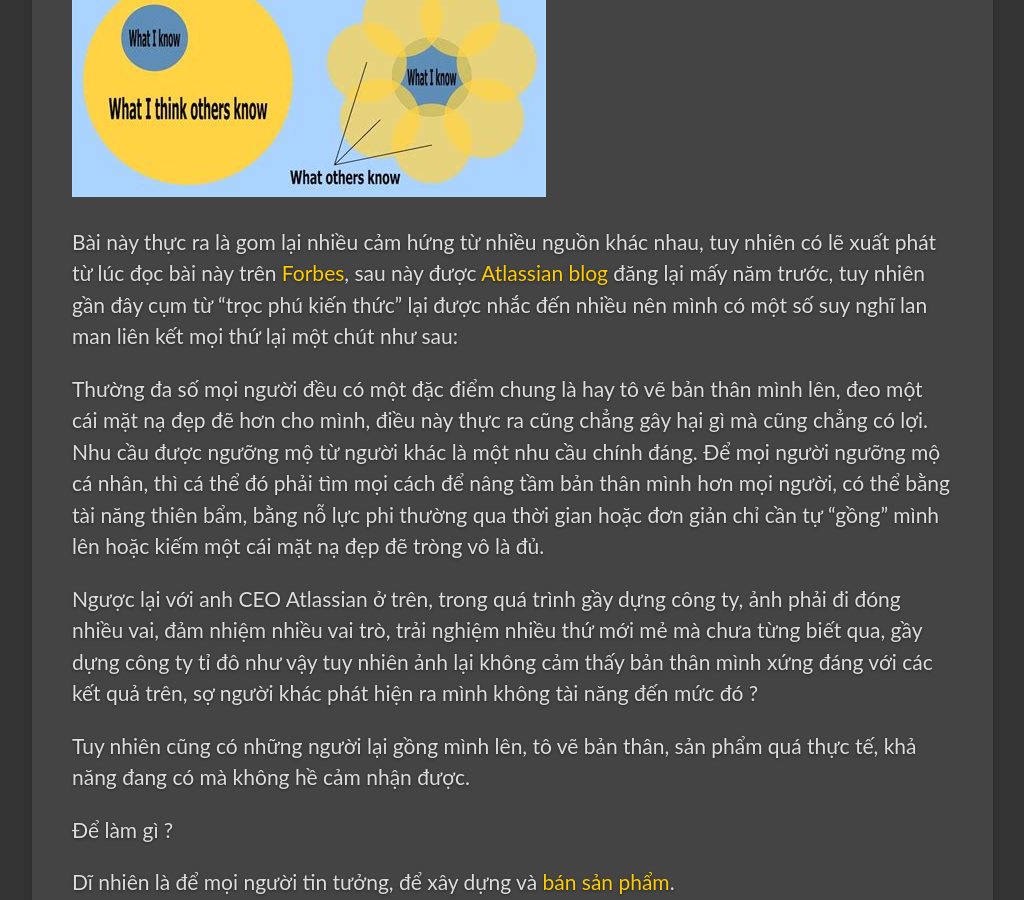
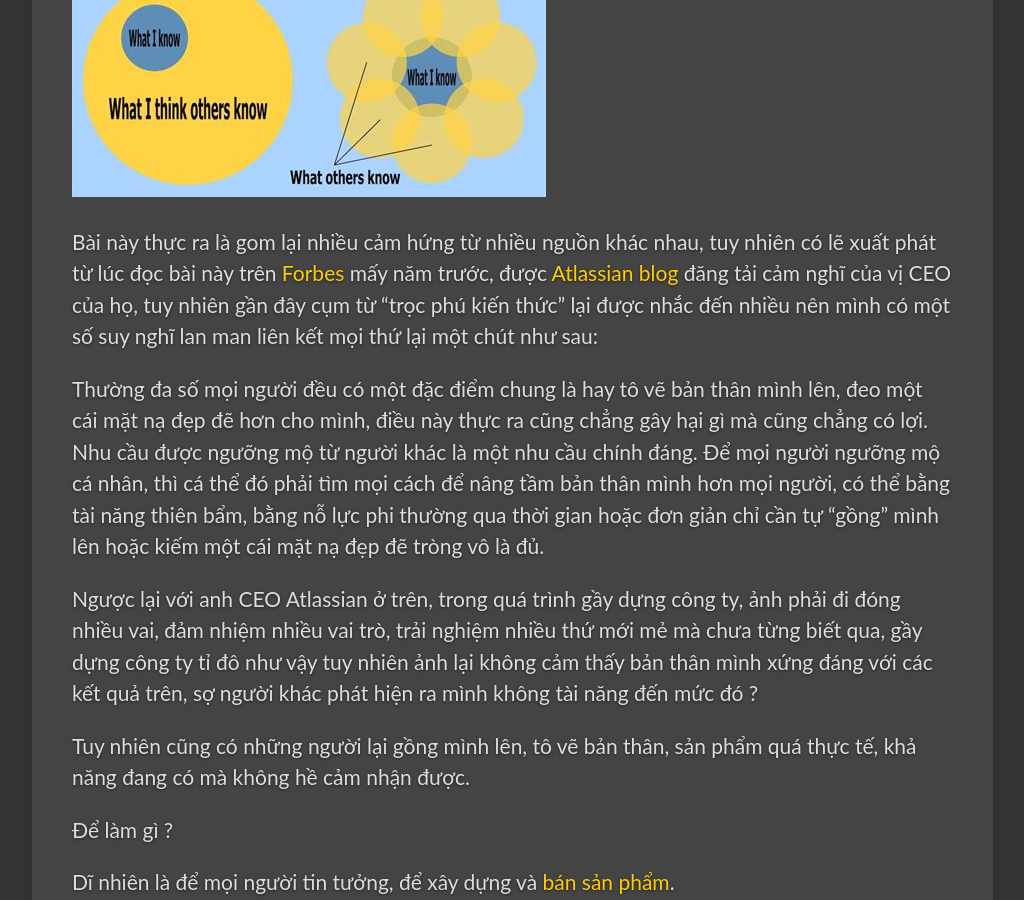
Before and after one commit to vdchuyen/chuyen-vn, a Jekyll site: the page built from _posts/2022-09-30-gong-de-lam-gi.md, in a window 1280 px wide and 900 px high, scrolled down 361 px. Shown: the whole window, without its empty margins (6-1030 px from the left). Built offline with Jekyll 4.4.1, drawn with Linux system fonts in a browser that asks for light colours; our own code applies the rules of GitHub Pages for plain Markdown files; Markdown is read by kramdown in place of the engine named in the settings.

Commit message:
Update 2022-09-30-gong-de-lam-gi.md

```diff
--- a/_posts/2022-09-30-gong-de-lam-gi.md
+++ b/_posts/2022-09-30-gong-de-lam-gi.md
@@ -3,7 +3,7 @@
 
 ![Imposter syndrome](https://raw.githubusercontent.com/vdchuyen/chuyen-vn/master/img/imposter.png)
 
-Bài này thực ra là gom lại nhiều cảm hứng từ nhiều nguồn khác nhau, tuy nhiên có lẽ xuất phát từ lúc đọc bài này trên [Forbes](https://www.forbes.com/sites/robertglazer/2018/06/29/the-imposter-syndrome-paradox-why-feeling-like-a-fraud-may-be-your-strongest-asset/), sau này được [Atlassian blog](https://www.atlassian.com/blog/inside-atlassian/impostor-syndrome-as-an-asset) đăng lại mấy năm trước, tuy nhiên gần đây cụm từ "trọc phú kiến thức" lại được nhắc đến nhiều nên mình có một số suy nghĩ lan man liên kết mọi thứ lại một chút như sau:
+Bài này thực ra là gom lại nhiều cảm hứng từ nhiều nguồn khác nhau, tuy nhiên có lẽ xuất phát từ lúc đọc bài này trên [Forbes](https://www.forbes.com/sites/robertglazer/2018/06/29/the-imposter-syndrome-paradox-why-feeling-like-a-fraud-may-be-your-strongest-asset/) mấy năm trước, được [Atlassian blog](https://www.atlassian.com/blog/inside-atlassian/impostor-syndrome-as-an-asset) đăng tải cảm nghĩ của vị CEO của họ, tuy nhiên gần đây cụm từ "trọc phú kiến thức" lại được nhắc đến nhiều nên mình có một số suy nghĩ lan man liên kết mọi thứ lại một chút như sau:
 
 Thường đa số mọi người đều có một đặc điểm chung là hay tô vẽ bản thân mình lên, đeo một cái mặt nạ đẹp đẽ hơn cho mình, điều này thực ra cũng chẳng gây hại gì mà cũng chẳng có lợi. Nhu cầu được ngưỡng mộ từ người khác là một nhu cầu chính đáng. Để mọi người ngưỡng mộ cá nhân, thì cá thể đó phải tìm mọi cách để nâng tầm bản thân mình hơn mọi người, có thể bằng tài năng thiên bẩm, bằng nỗ lực phi thường qua thời gian hoặc đơn giản chỉ cần tự "gồng" mình lên hoặc kiếm một cái mặt nạ đẹp đẽ tròng vô là đủ.
 
```
